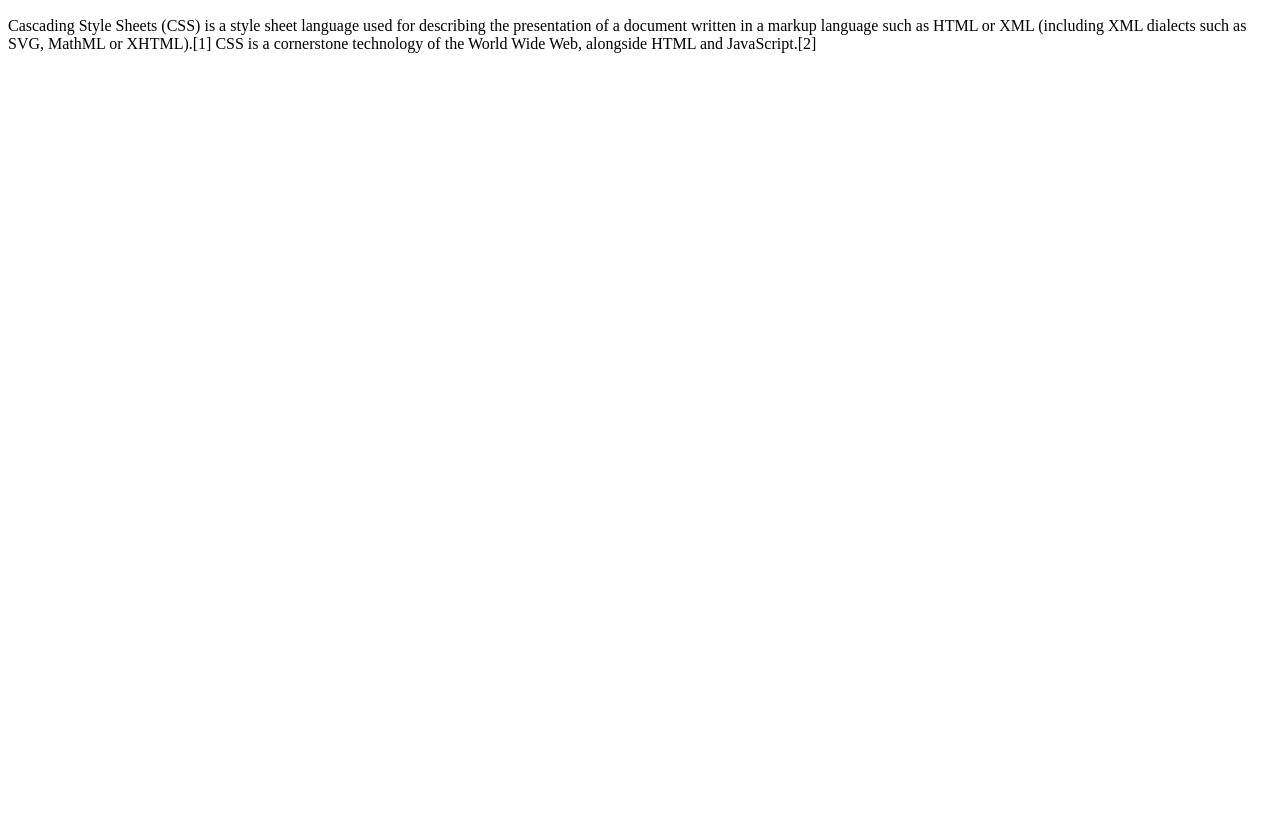
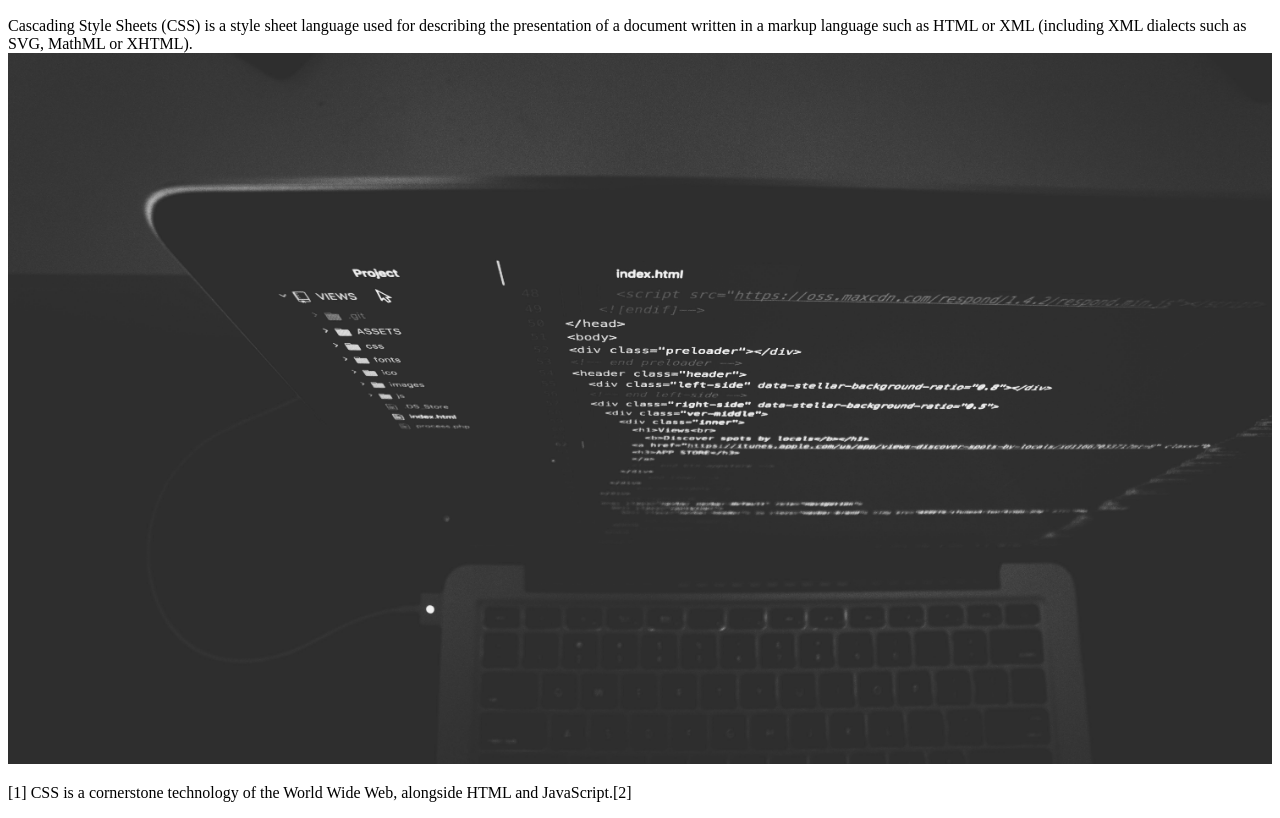
Before and after one commit to ParkHyunMuk/my-first-web-site, a plain HTML site: page 2.html in a window 1280 px wide. Shown: the part 184-1002 px from the top of the page. Before the commit the page ends 800 px from the top, so only its background shows below. Drawn offline with Linux system fonts and the light colour scheme.

Commit message:
Add files via upload

```diff
--- a/2.html
+++ b/2.html
@@ -14,7 +14,10 @@
     </ol>
     <h2>CSS</h2>
     <p>
-        Cascading Style Sheets (CSS) is a style sheet language used for describing the presentation of a document written in a markup language such as HTML or XML (including XML dialects such as SVG, MathML or XHTML).[1] CSS is a cornerstone technology of the World Wide Web, alongside HTML and JavaScript.[2]
+        Cascading Style Sheets (CSS) is a style sheet language used for describing the presentation of a document written in a markup language such as HTML or XML (including XML dialects such as SVG, MathML or XHTML).
+    <img src="codig.jpg" width="100%">
+    </p><p style="margin: top 45px;">
+        [1] CSS is a cornerstone technology of the World Wide Web, alongside HTML and JavaScript.[2]
     </p>
 </body>
 </html>
```
